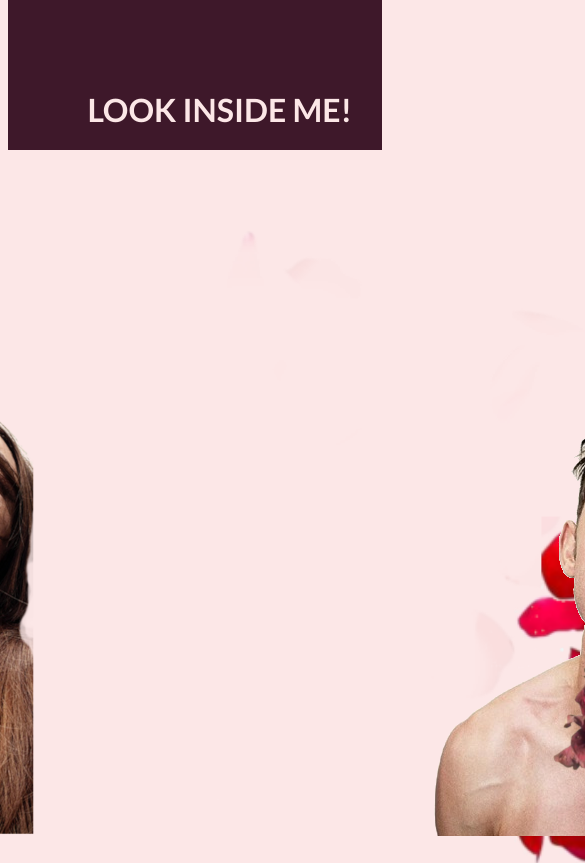
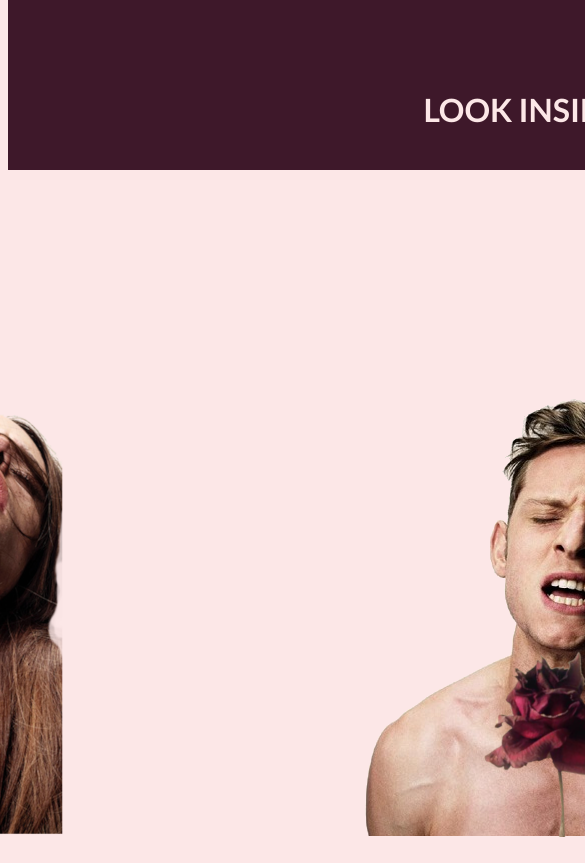
Before and after one commit to alteapin/Love, a plain HTML site: page index.html in a window 390 px wide. Shown: the top 863 px of the page, 585 px wide, since content can reach past the window. Drawn offline with Linux system fonts and the light colour scheme.

Commit message:
try to be responsive

```diff
--- a/css/styles.css
+++ b/css/styles.css
@@ -72,3 +72,57 @@ margin-right: 30px;
         margin-left: 30px;
 
     }
+
+    @media screen and (min-width: 300px) and (max-width: 500px)
+     {
+
+        .empty {
+            width: 800px;
+            overflow: hidden;
+            height: 170px;
+        }
+
+
+        .text {
+            padding-right: 15%;
+
+        }
+
+
+
+        .girl {
+            width: 800px;
+        }
+
+        .boy {
+            width: 800px;
+        }
+
+
+        .container-girl {
+            position: fixed;
+            bottom: 0;
+            right: 40%;
+            margin-right: 20px;
+            z-index: 1;
+
+
+            }
+
+            .container-boy {
+                position: fixed;
+                left: 10%;
+                bottom: 0;
+                margin-left: 20px;
+                z-index: 1;
+
+                }
+
+                .girl-flower {
+                    height: 90vh;
+                    margin-block-start: 690px;
+
+                }
+
+
+     }
```
